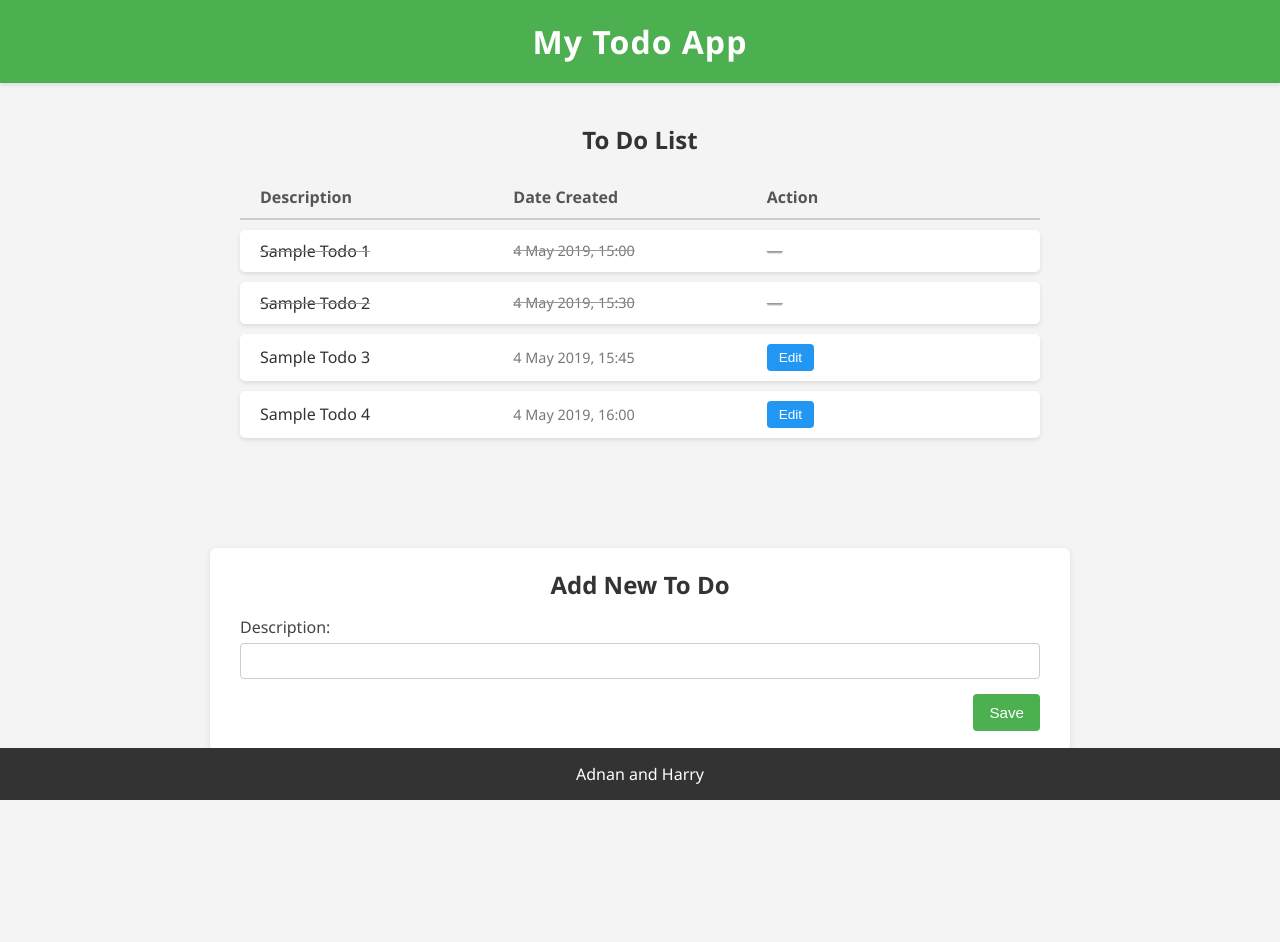
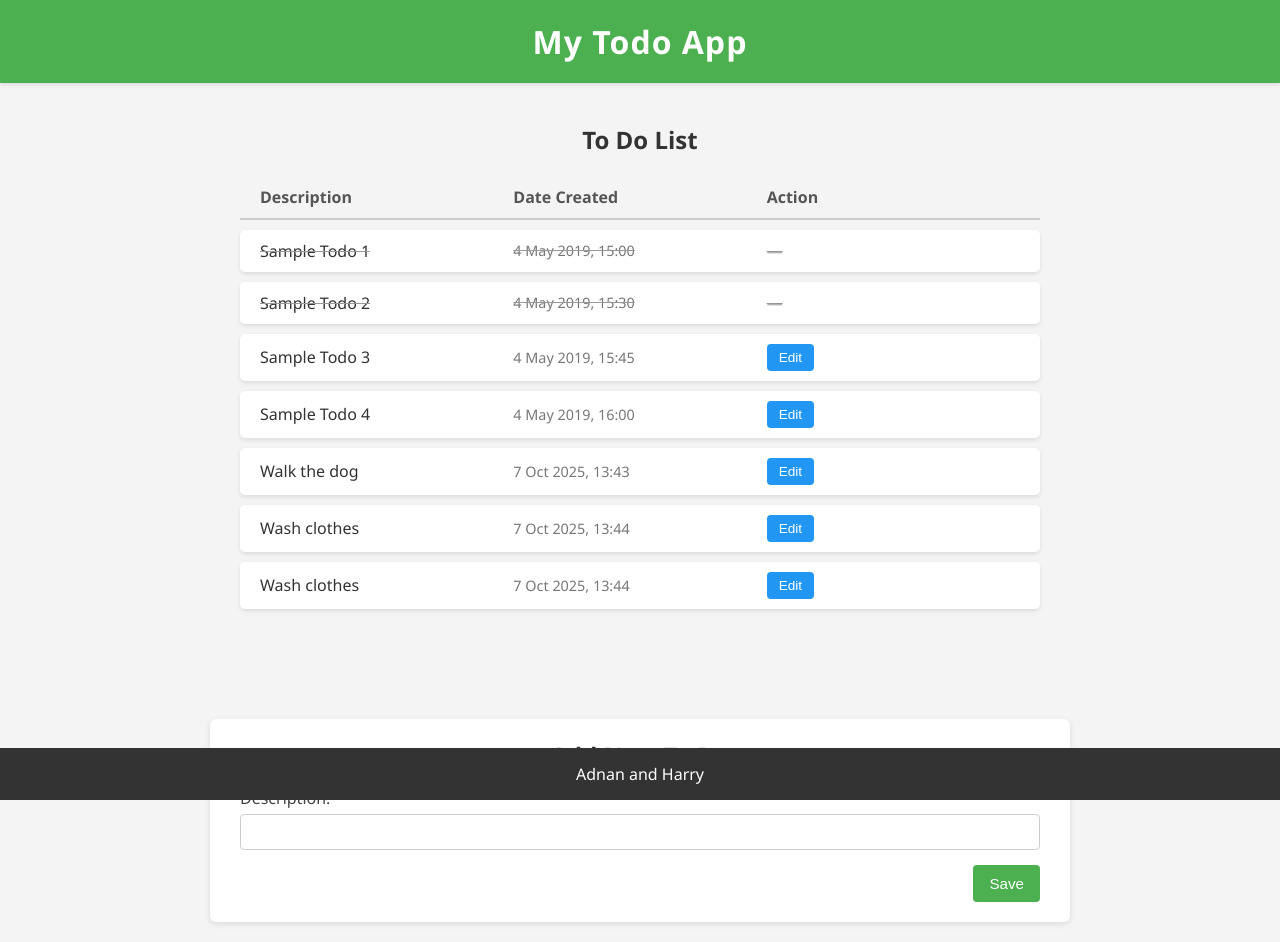
Before and after one commit to HTaylor978/ReactPractice, a React (Create React App) app: page / in a window 1280 px wide. Before the commit the page ends 800 px from the top, so only its background shows below. Built offline with nearby package versions, Linux system fonts and the light colour scheme.

Commit message:
CREATED: function to send new todos to json file

```diff
--- a/src/App.js
+++ b/src/App.js
@@ -4,7 +4,7 @@ import Footer from './components/Footer';
 import ToDoList from './components/ToDoList';
 import data from './todoData.json';
 import AddEditToDo from './components/AddEditToDo';
-import ToDoModel from './ToDoModel';
+// import ToDoModel from './ToDoModel';
 
 
 function App() {
--- a/src/components/AddEditToDo.jsx
+++ b/src/components/AddEditToDo.jsx
@@ -1,17 +1,44 @@
-import React, { useState } from 'react';
+import React, { useEffect, useState } from 'react';
 import '../App.css';
 import ToDoModel from '../ToDoModel';
+import axios from 'axios';
 
 const AddEditToDo = ({ todo }) => {
 	const [description, setDescription] = useState(todo ? todo.getDescription() : '');
 	const [completed, setCompleted] = useState(todo ? todo.getCompleted() : false);
 	const date = todo ? todo.getFormattedDate() : '';
+  const [toDo, setToDo] = useState(todo ? todo : '');
+
+  useEffect(() => {
+    const submit = async () => {
+      if (toDo instanceof ToDoModel) {
+        try {
+          const toDoPayload = {
+            "_id": toDo.getId(),
+            "todoDescription": toDo.getDescription(),
+            "todoDateCreated": toDo.getDate(),
+            "todoCompleted": toDo.getCompleted()
+          };
+          console.log('Sending toDo:', toDoPayload);
+
+          await axios.post("http://localhost:5001/api/update-json", toDoPayload, {
+            headers: {
+              'Content-Type': 'application/json'
+            }});
+        } catch (error) {
+          console.error("Failed to submit to json");
+        }
+      }
+    };
+    submit();
+  }, [toDo]);
 
   const createToDo = (description) => {
     const today = new Date();
-    todo = new ToDoModel(description, today, false);
-    console.log(todo);
-	};
+    const newToDo = new ToDoModel(description, today, false);
+    setToDo(newToDo);
+  };
+
 
   return (
     <div className="todo-form-container">
@@ -48,7 +75,7 @@ const AddEditToDo = ({ todo }) => {
           </>
         )}
 
-        <button type="submit" onClick={createToDo(description)}>Save</button>
+        <button type="submit" onClick={(e) => { e.preventDefault(); createToDo(description);}}>Save</button>
       </form>
     </div>
   );
--- a/src/todoData.json
+++ b/src/todoData.json
@@ -17,11 +17,28 @@
     "todoDateCreated": "2019-05-04T15:45:00.000Z",
     "todoCompleted": false
   },
-
   {
     "_id": "5cc08495bf3fd62d03f2f4c2",
     "todoDescription": "Sample Todo 4",
     "todoDateCreated": "2019-05-04T16:00:00.000Z",
     "todoCompleted": false
+  },
+  {
+    "_id": 19,
+    "todoDescription": "Walk the dog",
+    "todoDateCreated": "2025-10-07T13:43:34.782Z",
+    "todoCompleted": false
+  },
+  {
+    "_id": 30,
+    "todoDescription": "Wash clothes",
+    "todoDateCreated": "2025-10-07T13:44:23.863Z",
+    "todoCompleted": false
+  },
+  {
+    "_id": 43,
+    "todoDescription": "Wash clothes",
+    "todoDateCreated": "2025-10-07T13:44:49.236Z",
+    "todoCompleted": false
   }
 ]
```
Also changed, not shown: 1 other file (tests, documents, lock files or other folders). Lines whose indentation alone changed are shown as unchanged.
